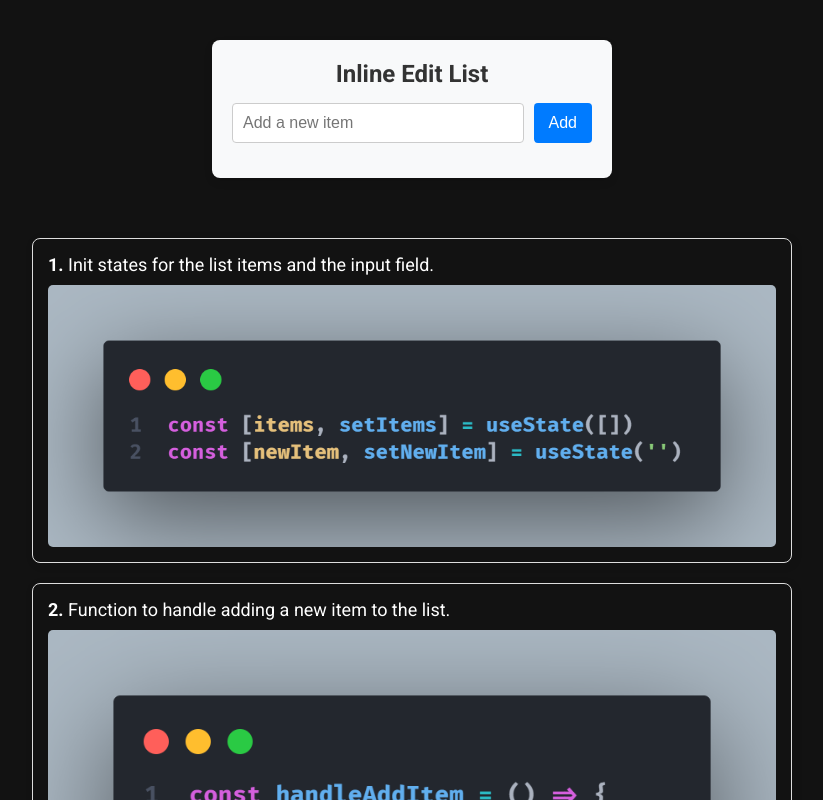
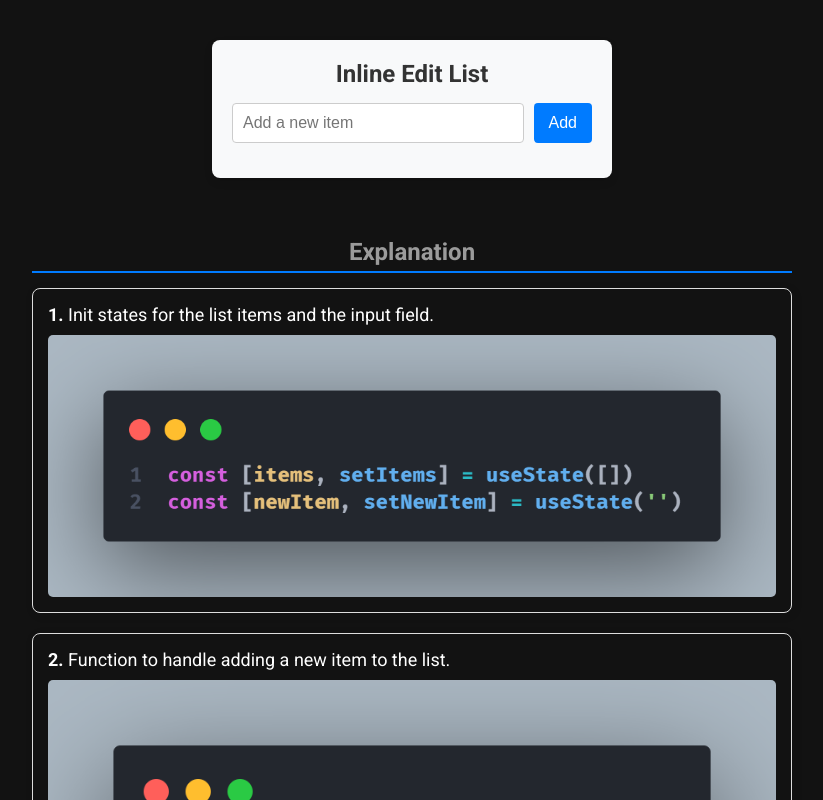
Before and after one commit to Espadv69/useState-Advanced, a React (Vite) app in the folder InlineEditList/: page / in a window 1280 px wide. Shown: the top 800 px of the page, without its empty margins (228-1051 px from the left). Built offline with nearby package versions, Linux system fonts and the light colour scheme; the HTML template or start-up script is replaced by a standard one.

Commit message:
Add h2 header to Explanation component for improved structure

```diff
--- a/InlineEditList/src/components/Explanation/Explanation.jsx
+++ b/InlineEditList/src/components/Explanation/Explanation.jsx
@@ -4,6 +4,7 @@ import './Explanation.css'
 const Explanation = () => {
   return (
     <section className="explanation">
+      <h2>Explanation</h2>
       <ul className="ul__explanation">
         <LiExplanation
           step={1}
```
